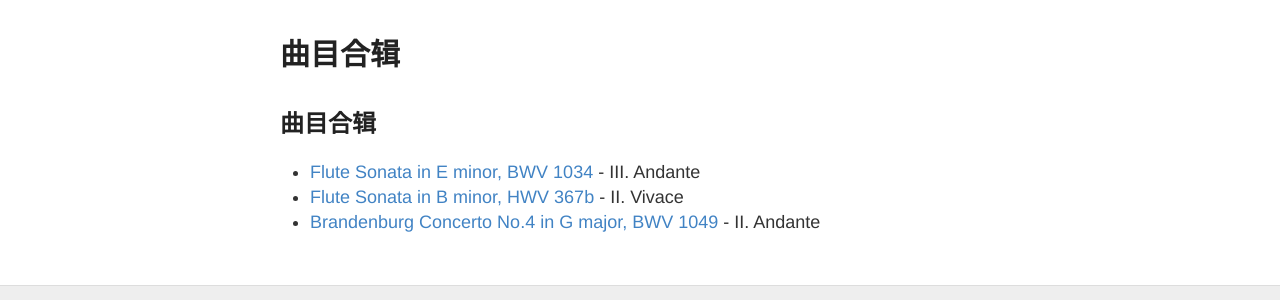
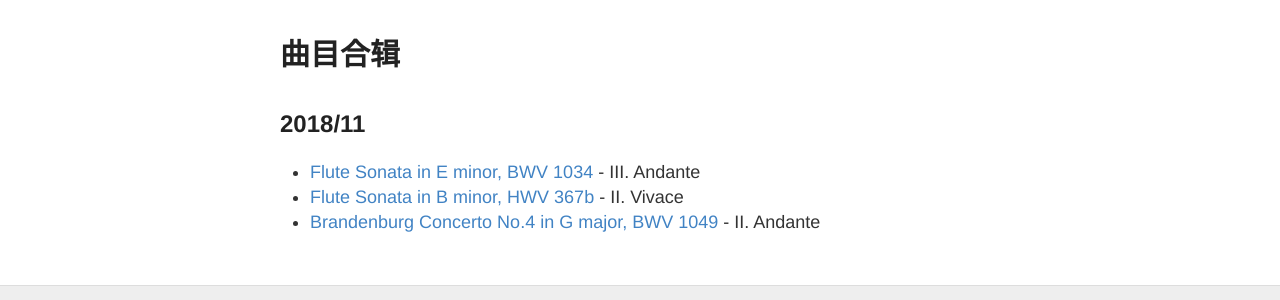
Before and after one commit to owen8877/recorder-learner, a Jekyll site: the page built from _pages/pieces.md, in a window 1280 px wide. Shown: the part 132-432 px from the top of the page. Built offline with Jekyll 4.4.1, drawn with Linux system fonts in a browser that asks for light colours.

Commit message:
Update pieces.md

```diff
--- a/_pages/pieces.md
+++ b/_pages/pieces.md
@@ -4,7 +4,7 @@ layout: page
 title:  "曲目合辑"
 ---
 
-## 曲目合辑
+## 2018/11
 - [Flute Sonata in E minor, BWV 1034](https://imslp.org/wiki/Flute_Sonata_in_E_minor,_BWV_1034_\(Bach,_Johann_Sebastian\)) - III. Andante
 - [Flute Sonata in B minor, HWV 367b](https://cn.imslp.org/wiki/Flute_Sonata_in_B_minor%2C_HWV_367b_\(Handel%2C_George_Frideric\)) - II. Vivace
 - [Brandenburg Concerto No.4 in G major, BWV 1049](https://imslp.org/wiki/Brandenburg_Concerto_No.4_in_G_major%2C_BWV_1049_\(Bach%2C_Johann_Sebastian\)) - II. Andante
```
